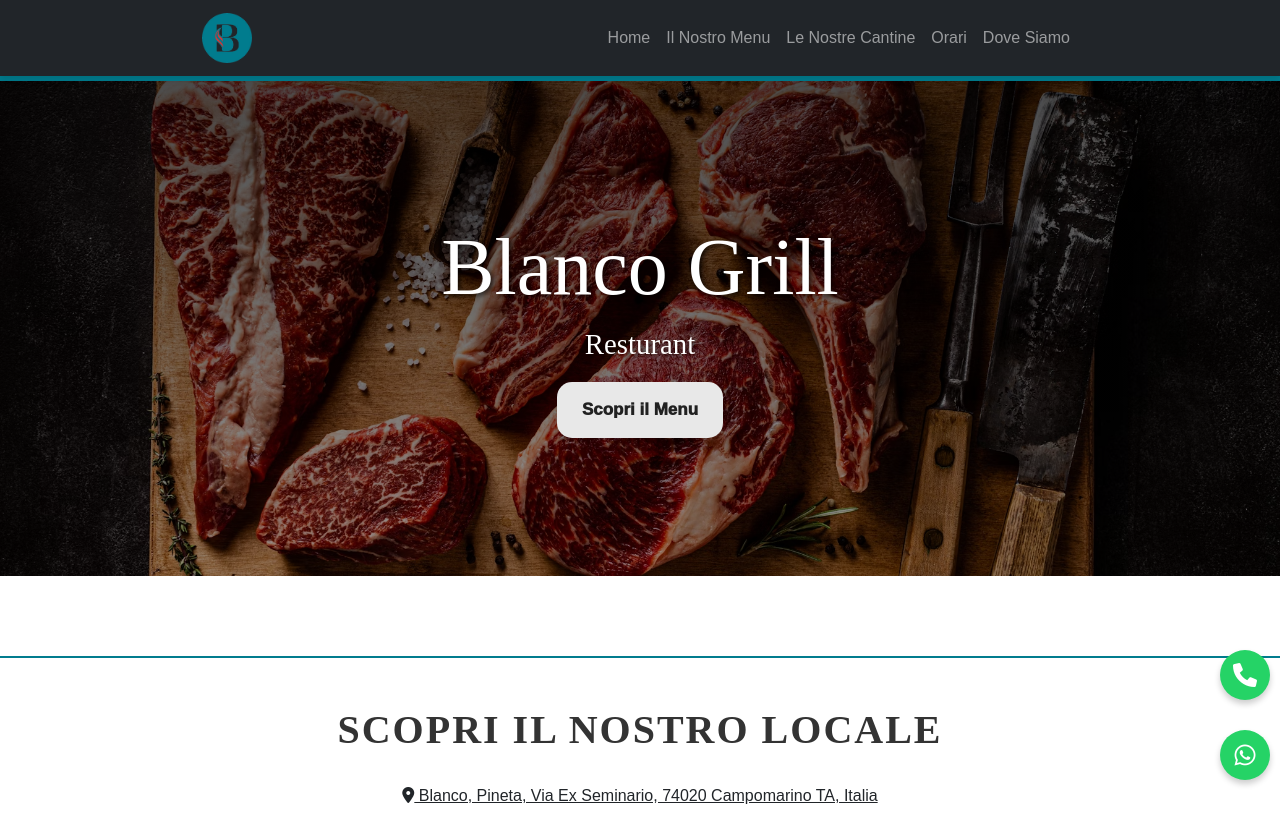
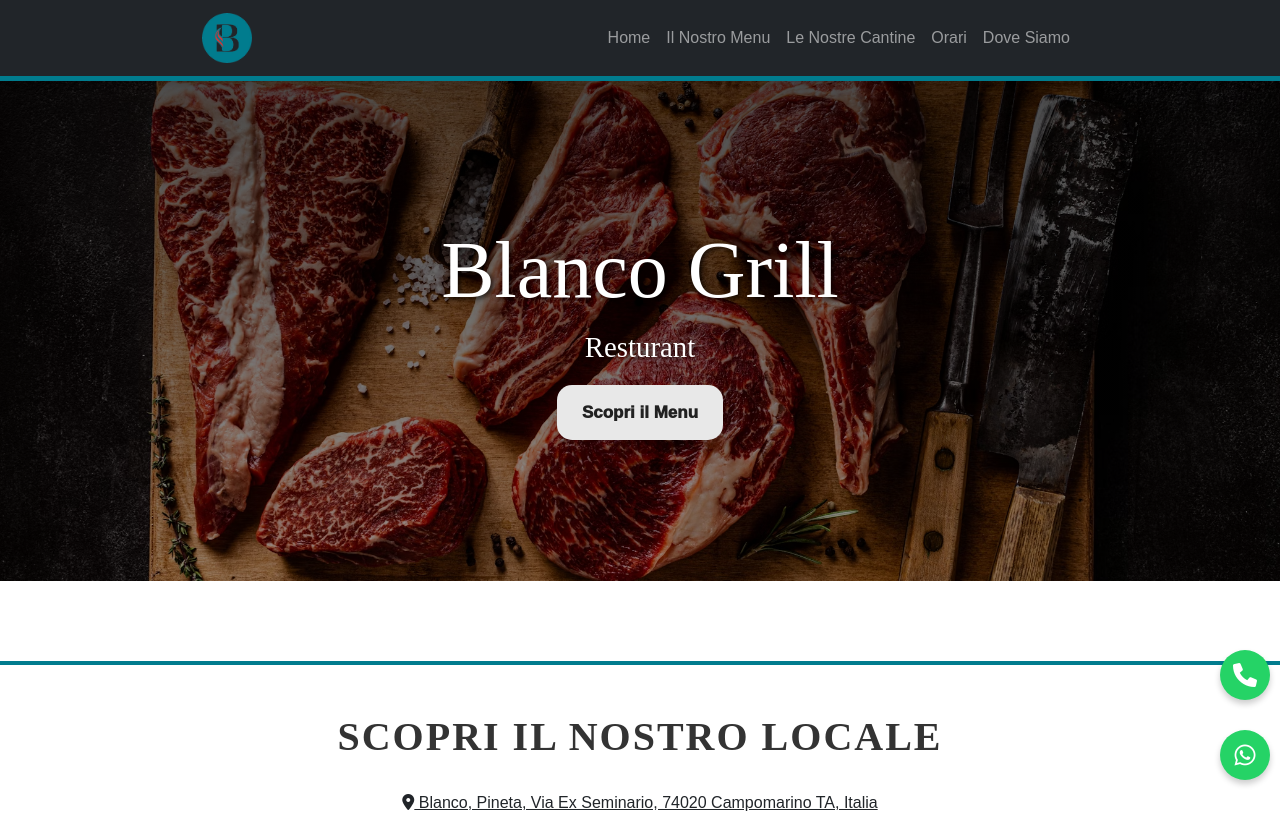
Before and after one commit to lorenzo-1214/Blanco-Grill_original, a plain HTML site: page index.html in a window 1280 px wide. Shown: the top 818 px of the page. Drawn offline with nearby package versions, Linux system fonts and the light colour scheme.

Commit message:
varie sistemazioni

```diff
--- a/index.html
+++ b/index.html
@@ -81,14 +81,13 @@
 
   <!-- Titolo Prima del Carosello -->
   <div class="container text-center my-5">
-    <h1 class="section-title myTitle">Scopri il Nostro Locale</h1>
+    <h2 class="section-title myTitle">Scopri il Nostro Locale</h2>
     <a href="https://www.google.com/maps?q=Blanco,+Pineta,+Via+Ex+Seminario,+74020+Campomarino+TA" target="_blank" class=" text-dark mb-3"><i class="fa-solid fa-location-dot"></i>
       Blanco, Pineta, Via Ex Seminario, 74020 Campomarino TA, Italia
     </a>
   </div>
 
   <!-- Gallery Section -->
-
   <div class="swiper mySwiper">
     <div class="swiper-wrapper">
       <div class="swiper-slide">
--- a/style.css
+++ b/style.css
@@ -45,7 +45,7 @@ body{
 
 
 /* font per il titolo */
-h1 , h3 , p{
+h1 , h2, h3 , p{
   font-family: 'Cinzel', serif;
 }
 
@@ -104,6 +104,8 @@ h1 , h3 , p{
   top: 0;
   z-index: 10;
   box-shadow: 0 4px 6px rgba(0, 0, 0, 0.1);
+  border-bottom: 5px solid #017C8E; /* Bordo superiore blu */
+
 }
 /* Hero Section */
 .hero {
@@ -114,7 +116,6 @@ h1 , h3 , p{
   display: flex;
   flex-direction: column;
   justify-content: center;
-  border-top: 5px solid #017C8E; /* Bordo superiore blu */
 
 }
 
@@ -224,7 +225,7 @@ h1 , h3 , p{
   /* striscia */
   .divider {
     width: 100%;
-    height: 2px;  /* Imposta l'altezza della striscia nera */
+    height: 4px;  /* Imposta l'altezza della striscia nera */
     background-color:#017C8E;  /* Imposta il colore della striscia */
     margin-top: 80px;  /* Aggiunge un po' di spazio sopra la striscia */
     margin-bottom: 30px;  /* Aggiunge un po' di spazio sotto la striscia */
@@ -356,7 +357,6 @@ h1 , h3 , p{
 #orari {
   background-color: #f8f9fa;
   padding: 50px 0;
-  border-top: 5px solid #017C8E; /* Bordo superiore blu */
 }
 
 #orari h2 {
```
Also changed, not shown: menu.html (+11 -9 lines).
